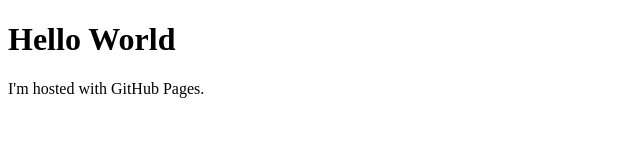
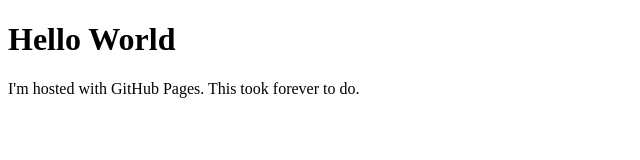
Before and after one commit to jmp9904/jmp9904.github.io, a plain HTML site: page index.html in a window 1280 px wide. Shown: the whole page, without its empty margins (0-640 px from the left). Drawn offline with Linux system fonts and the light colour scheme.

Commit message:
Update index.html

```diff
--- a/index.html
+++ b/index.html
@@ -2,6 +2,6 @@
 <html>
 <body>
 <h1>Hello World</h1>
-<p>I'm hosted with GitHub Pages.</p>
+<p>I'm hosted with GitHub Pages. This took forever to do.</p>
 </body>
 </html>
```
